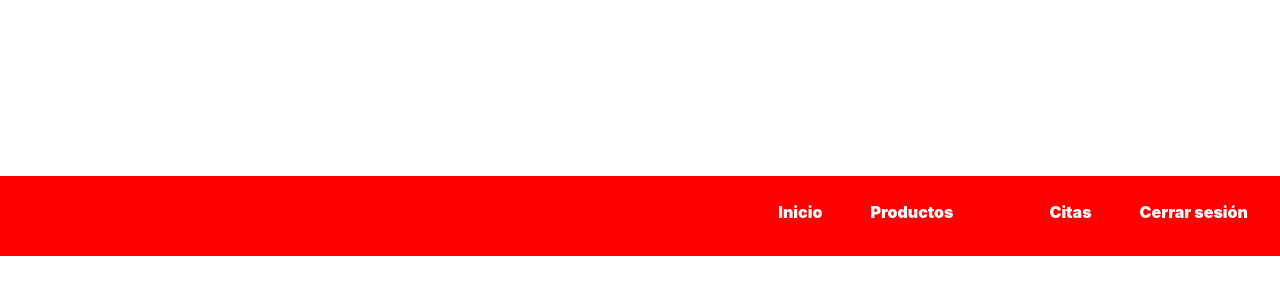
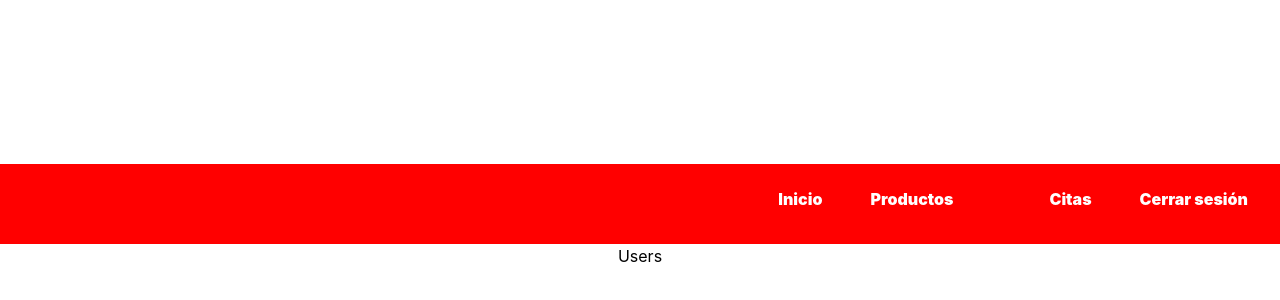
Before and after one commit to martaguillemolmos/frontedtattostudio, a React (Vite) app: page /user in a window 1280 px wide. Shown: the part 184-484 px from the top of the page. Built offline with nearby package versions, Linux system fonts and the light colour scheme.

Commit message:
feat: Link the header to the Users page. On this page what we will do is show all the users who are registered in our application.

```diff
--- a/src/common/Header/Header.jsx
+++ b/src/common/Header/Header.jsx
@@ -58,6 +58,7 @@ export const Header = () => {
             ) : (
               <>
                 <LinkButton path={"/appointment"} title={"Todas citas"} />
+                <LinkButton path={"/user"} title={"Usuarios"} />
                 <LinkButton path={"/worker"} title={"Trabajadores"} />
               </>
             )}
--- a/src/pages/Body/Body.jsx
+++ b/src/pages/Body/Body.jsx
@@ -7,6 +7,7 @@ import { Products } from '../Products/Products'
 import { Appointments } from '../Appointments/Appointments'
 import { Workers } from '../Workers/Workers'
 import { AppointmentSuperAdmin } from '../Appointments/AppointmentSuperAdmin/AppointmentSuperAdmin'
+import { Users } from '../Users/Users'
 
 export const Body = () => {
     return (
@@ -18,6 +19,7 @@ export const Body = () => {
             <Route path='/login' element={<Login />}/>
             <Route path='/profile' element={<Profile />}/>
             <Route path='/worker' element={<Workers />}/>
+            <Route path='/user' element={<Users />}/>
             <Route path='/product' element={<Products />}/>
             <Route path='/appointment/user' element={<Appointments />}/>
             <Route path='/appointment' element={<AppointmentSuperAdmin />}/>
--- a/src/pages/Users/Users.jsx
+++ b/src/pages/Users/Users.jsx
@@ -0,0 +1,6 @@
+
+export const Users = () => {
+    return(
+        <>Users</>
+    )
+}
--- a/src/services/apiCalls.js
+++ b/src/services/apiCalls.js
@@ -1,5 +1,6 @@
 import axios from "axios";
 
+//Users
 //Register
 export const registerUser = async (body) => {
     //Conectamos la API a la base de datos
@@ -29,6 +30,7 @@ export const updateUser = (token, id, body) => {
         }
     })
 }
+//Ver todos los usuarios
 
 // Productos
 export const getAllproducts = async () => {
```
